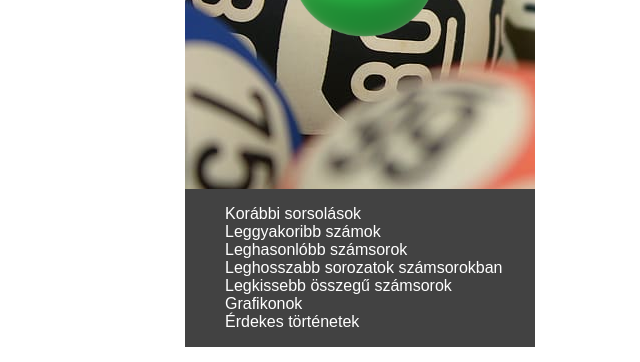
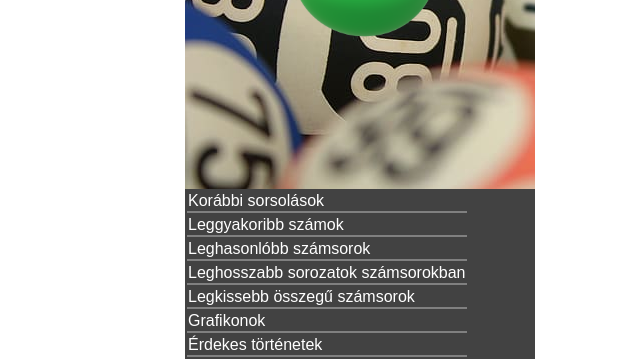
Before and after one commit to csokaandras/ACsokoladek, a plain HTML site: page index.html in a window 1280 px wide. Shown: the part 311-673 px from the top of the page, without its empty margins (7-647 px from the left). Drawn offline with Linux system fonts and the light colour scheme.

Commit message:
táblázat

```diff
--- a/index.html
+++ b/index.html
@@ -17,15 +17,29 @@
             <img class="lottókép" src="hm1/zöldg1.png" alt="zöldg1">
             <h1 class="lottószöveg">Lottó</h1>
         </div>
-        <ul>
-            <li>Korábbi sorsolások</li>
-            <li>Leggyakoribb számok</li>
-            <li>Leghasonlóbb számsorok</li>
-            <li>Leghosszabb sorozatok számsorokban</li>
-            <li>Legkissebb összegű számsorok</li>
-            <li>Grafikonok</li>
-            <li>Érdekes történetek</li>
-        </ul>
+        <table>
+            <tr>
+                <td>Korábbi sorsolások</td>
+            </tr>
+            <tr>
+                <td>Leggyakoribb számok</td>
+            </tr>
+            <tr>
+                <td>Leghasonlóbb számsorok</td>
+            </tr>
+            <tr>
+                <td>Leghosszabb sorozatok számsorokban</td>
+            </tr>
+            <tr>
+                <td>Legkissebb összegű számsorok</td>
+            </tr>
+            <tr>
+                <td>Grafikonok</td>
+            </tr>
+            <tr>
+                <td>Érdekes történetek</td>
+            </tr>
+        </table>
     </div>
 
     <div class="tartalom">
--- a/style.css
+++ b/style.css
@@ -44,3 +44,7 @@ img{
     margin-top: 150px;
     margin-left: -78px;
 }
+
+td{
+    border-bottom: 2px gray solid;
+}
```
